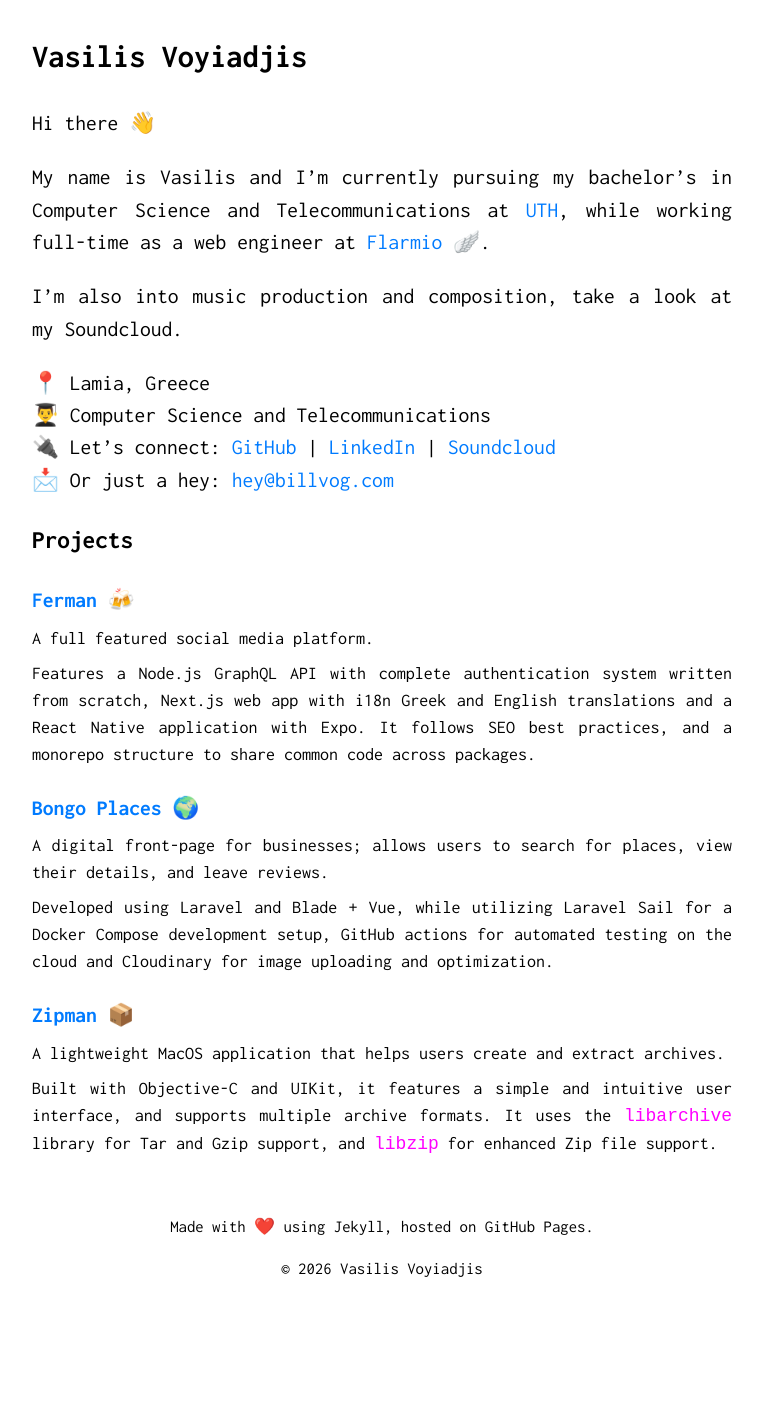
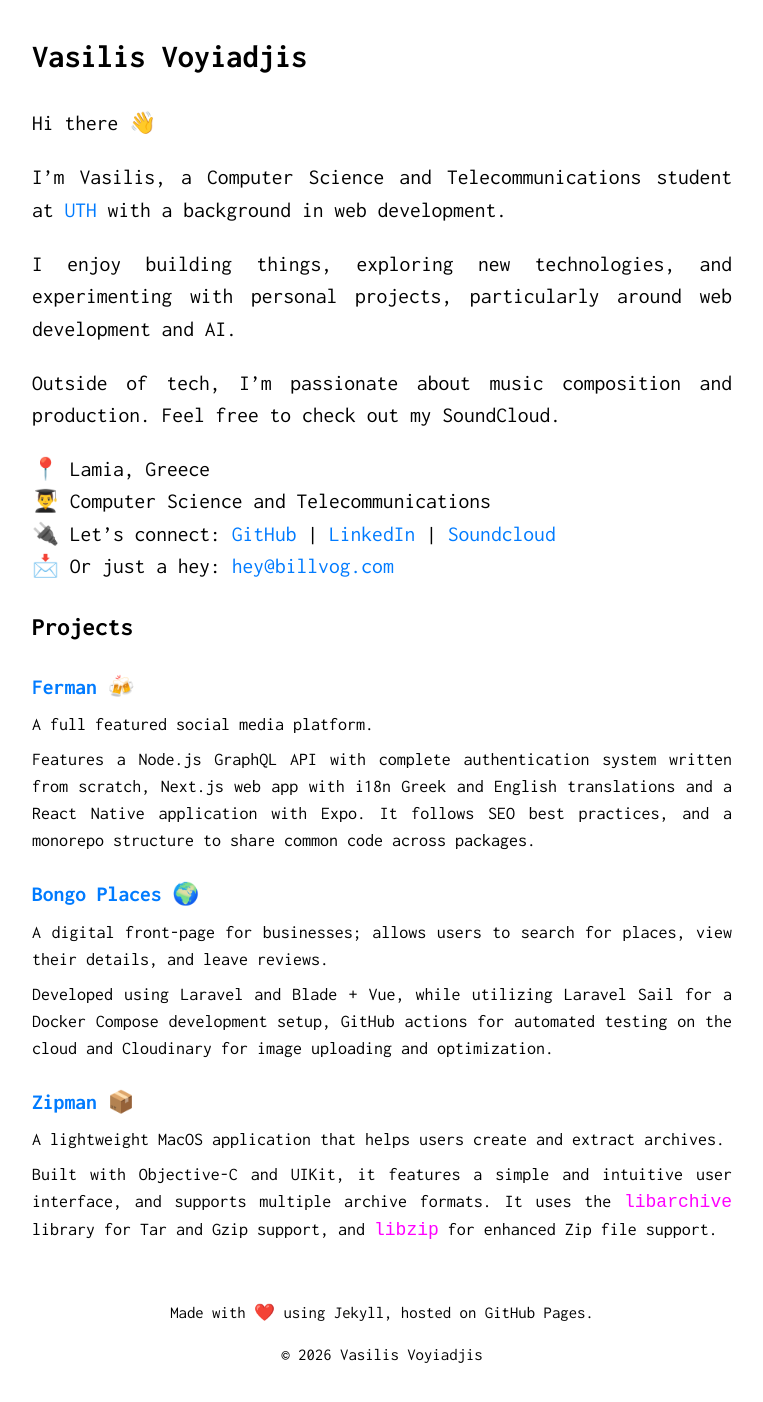
Before and after one commit to billvog/billvog.github.io, a Jekyll site: the page built from index.md, in a window 1280 px wide, cut to the strip 422-1829 px from the top of the page. Shown: the top 1402 px of the strip, without its empty margins (258-1021 px from the left). Built offline with Jekyll 4.4.1, drawn with Linux system fonts in a browser that asks for light colours; before the commit the page ends 1743 px from its top, so only the background shows below that.

Commit message:
Revise personal description in index.md
Updated personal introduction and interests.

```diff
--- a/index.md
+++ b/index.md
@@ -8,11 +8,11 @@ layout: default
 
 Hi there 👋
 
-My name is Vasilis and I'm currently pursuing my bachelor's in Computer Science and Telecommunications
-at <a href="https://www.uth.gr/en" target="_blank">UTH</a>, while working full-time as a web engineer at
-<a href="https://flarmio.com" target="_blank">Flarmio 🪽</a>.
+I'm Vasilis, a Computer Science and Telecommunications student at <a href="https://www.uth.gr/en" target="_blank">UTH</a> with a background in web development.
 
-I'm also into music production and composition, take a look at my Soundcloud.
+I enjoy building things, exploring new technologies, and experimenting with personal projects, particularly around web development and AI.
+
+Outside of tech, I'm passionate about music composition and production. Feel free to check out my SoundCloud.
 
 📍 Lamia, Greece <br />
 👨‍🎓 Computer Science and Telecommunications <br />
```
